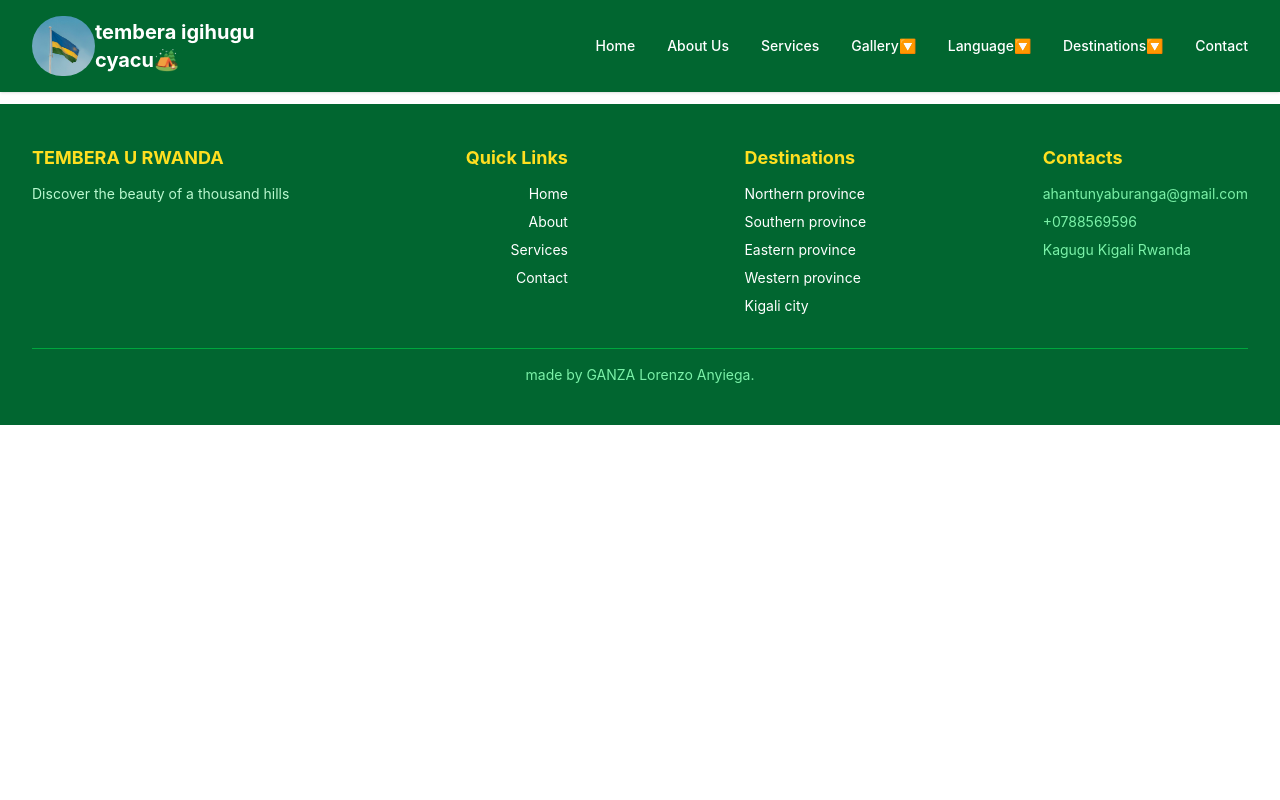
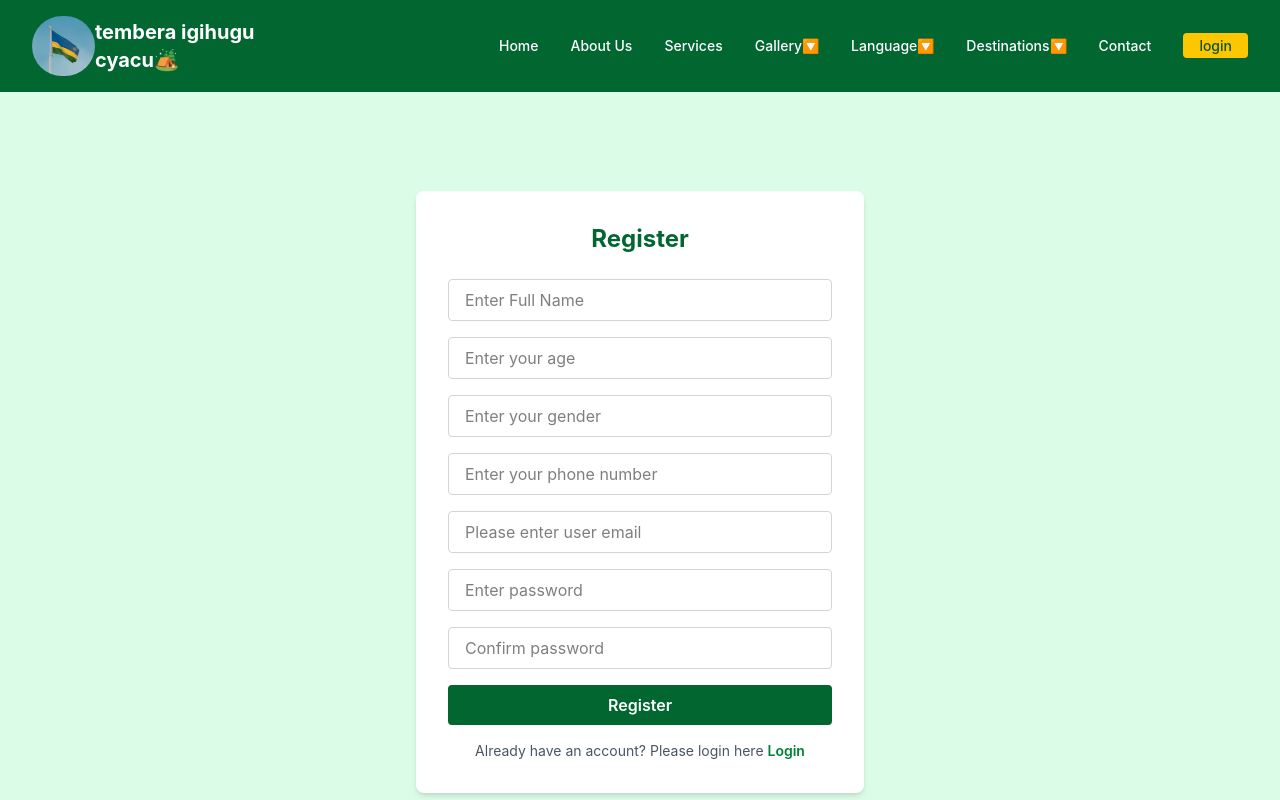
Before and after one commit to ganzalorenzo7-bit/Sosl3, a Vue app: page /register in a window 1280 px wide. Shown: the top 800 px of the page. Built offline with nearby package versions, Linux system fonts and the light colour scheme.

Commit message:
added login and registration pages

```diff
--- a/src/components/navbar.vue
+++ b/src/components/navbar.vue
@@ -38,6 +38,7 @@
     </ul>
     </li>
     <li><RouterLink to="/contact" class="hover:text-yellow-300">Contact</RouterLink></li>
+    <li><RouterLink to="/login" class="bg-yellow-400 text-green-900 px-4 py-1 rounded text-semibold hover:bg-yellow-300">login</RouterLink></li>
 
   </ul>
 </nav>
--- a/src/router/index.js
+++ b/src/router/index.js
@@ -10,6 +10,9 @@ import Northern from '../views/Northern.vue';
 import city from '../views/city.vue';
 import photos from '../views/gallery/photos.vue';
 import videos from '../views/gallery/videos.vue';
+import login from '../views/login.vue';
+import register from '../views/register.vue';
+
 
 const routes = [
   {
@@ -74,6 +77,16 @@ const routes = [
   name:"videos",
   component:videos,
 },
+{
+  path:"/login",
+  name:"login",
+  component:login,
+},
+{
+  path:"/register",
+  name:"register",
+  component:register,
+},
 
 
 ]
--- /dev/null
+++ b/src/views/Login.vue
@@ -0,0 +1,27 @@
+<script setup></script>
+<template>
+    <div class="flex items-center justify-center bg-green-100 min-h-screen">
+<div class="bg-white p-8 rounded-lg shadow-md w-full max-w-md">
+<h2 class="text-2xl font-bold text-green-800 mb-6 text-center">Login</h2>
+
+<form class="flex flex-col gap-4">
+<input v-model="email" type="email" placeholder="Please enter user email" required
+class="border border-gray-300 rounded px-4 py-2 focus:outline-one focus:border-green-green-600"/>
+
+
+<input v-model="password" type="password" placeholder="Enter password" required
+class="border border-gray-300 rounded px-4 py-2 focus:outline-one focus:border-green-green-600"/>
+
+<button type="submit"
+class="bg-green-800 text-white py-2 rounded hover:bg-green-700 font-semibold ">Sign In</button>
+</form>
+<p class="text-sm text-gray-600 mt-4 text-gray-600 text-center">
+    Don't have an account? Please create it here
+    <RouterLink to="/register" class="text-green-700 font-semibold hover:underline">Register</RouterLink>
+    </p>
+</div>
+    </div>
+
+
+
+</template>
--- /dev/null
+++ b/src/views/Register.vue
@@ -0,0 +1,40 @@
+<script setup></script>
+import { ref } from vue
+<template>
+    <div class="flex items-center justify-center bg-green-100 min-h-screen">
+<div class="bg-white p-8 rounded-lg shadow-md w-full max-w-md">
+<h2 class="text-2xl font-bold text-green-800 mb-6 text-center">Register</h2>
+
+<form class="flex flex-col gap-4">
+    <input v-model="name" type="text" placeholder="Enter Full Name" required
+class="border border-gray-300 rounded px-4 py-2 focus:outline-none focus:border-green-600"/>
+
+    <input v-model="age" type="number" placeholder="Enter your age" required
+class="border border-gray-300 rounded px-4 py-2 focus:outline-none focus:border-green-600"/>
+
+    <input v-model="gender" type="text" placeholder="Enter your gender" required
+class="border border-gray-300 rounded px-4 py-2 focus:outline-none focus:border-green-600"/>
+
+    <input v-model="phone" type="tel" placeholder="Enter your phone number" required
+class="border border-gray-300 rounded px-4 py-2 focus:outline-none focus:border-green-600"/>
+
+    <input v-model="email" type="email" placeholder="Please enter user email" required
+class="border border-gray-300 rounded px-4 py-2 focus:outline-none focus:border-green-600"/>
+
+<input v-model="password" type="password" placeholder="Enter password" required
+class="border border-gray-300 rounded px-4 py-2 focus:outline-none focus:border-green-600"/>
+<input v-model="password" type="password" placeholder="Confirm password" required
+class="border border-gray-300 rounded px-4 py-2 focus:outline-none focus:border-green-600"/>
+
+<button type="submit"
+class="bg-green-800 text-white py-2 rounded hover:bg-green-700 font-semibold">Register</button>
+</form>
+<p class="text-sm text-gray-600 mt-4 text-gray-600 text-center">
+    Already have an account? Please login here
+    <RouterLink to="/login" class="text-green-700 font-semibold hover:underline">Login</RouterLink>
+    </p>
+</div>
+    </div>
+
+
+</template>
```
